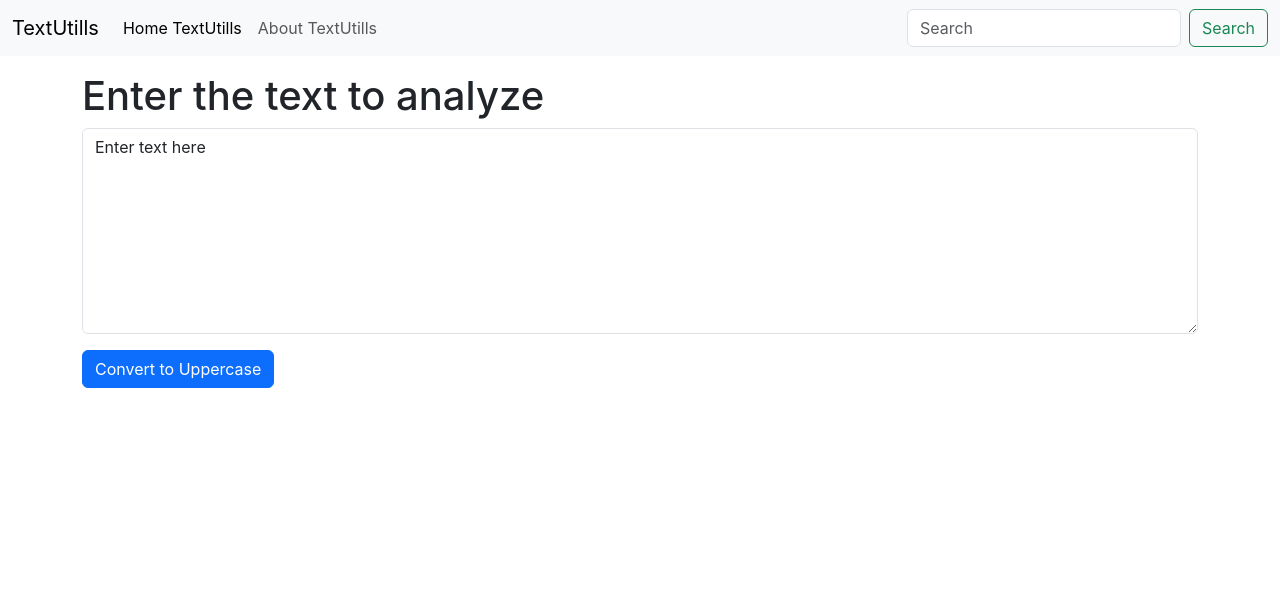
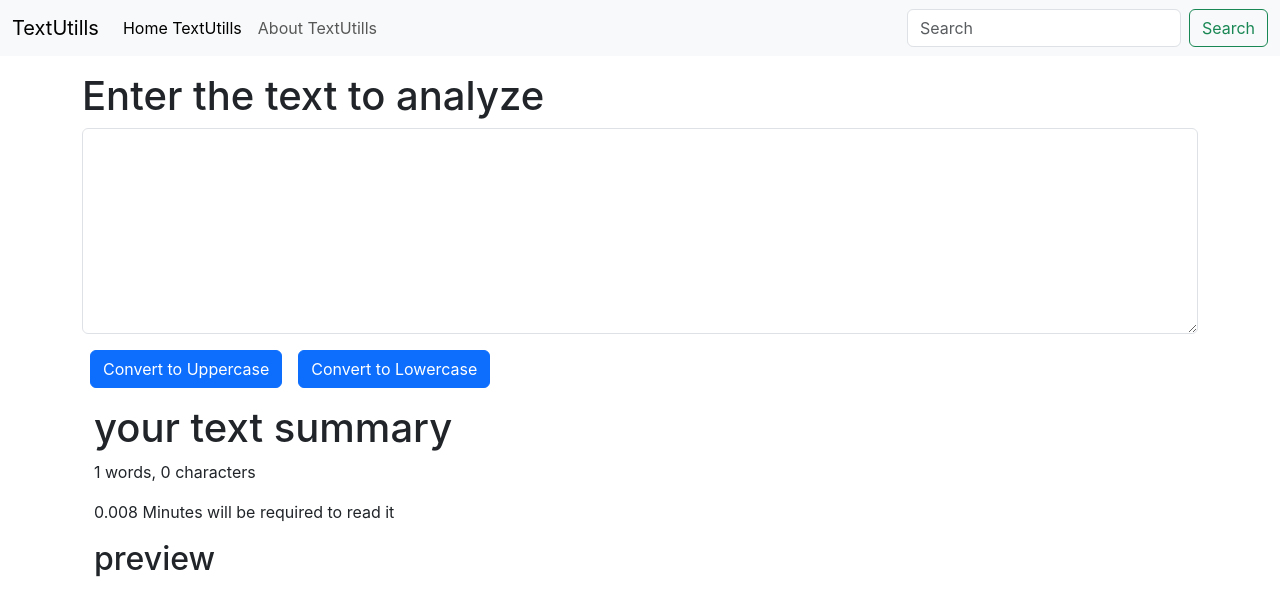
Before and after one commit to Shlokultra/React-Tutorial, a React (Create React App) app: page / in a window 1280 px wide. Shown: the top 616 px of the page. Built offline with nearby package versions, Linux system fonts and the light colour scheme.

Commit message:
cwh video8 completed

```diff
--- a/src/components/Textform.js
+++ b/src/components/Textform.js
@@ -9,23 +9,39 @@
         // let newText = text.toUpperCase();
         // setText(newText);
     }
+
+    const handleDownclick = () => {
+        console.log( " lowercase was clicked" + text);
+        let newtext1 = text.toLowerCase();
+        setText(newtext1);
+    }
     const handleonchange = (event) => {
         console.log("Lowercase was clicked");
         // let newText = text.toLowerCase();
         setText(event.target.value);
     }
-    const [text, setText] = useState('Enter text here');
+    const [text, setText] = useState('');
     // setText("new text");
     return (
+        <>
         <div>
-            <>
                 <h1>{props.heading}</h1>
                 <div className="mb-3">
                     {/* <label for="myBox" className="form-label">Example textarea</label> <br /> */}
                     <textarea className="form-control" value={text} onChange={handleonchange} id="myBox" rows="8"></textarea>
                 </div>
-                <button className="btn btn-primary" onClick={handleUpclick}>Convert to Uppercase</button>
-            </>
+                <button className="btn btn-primary mx-2" onClick={handleUpclick}>Convert to Uppercase</button>
+                <button className="btn btn-primary mx-2" onClick={handleDownclick}>Convert to Lowercase</button>
         </div>
+
+        <div className="container my-3">
+            <h1>your text summary </h1>
+            <p>{text.split(" ").length} words, {text.length} characters</p>
+            <p> { 0.008 * text.split(" ").length } Minutes will be required to read it</p>
+            <h2>preview</h2>
+            <p> {text} </p>
+        </div>
+
+        </>
     )
 }
```
